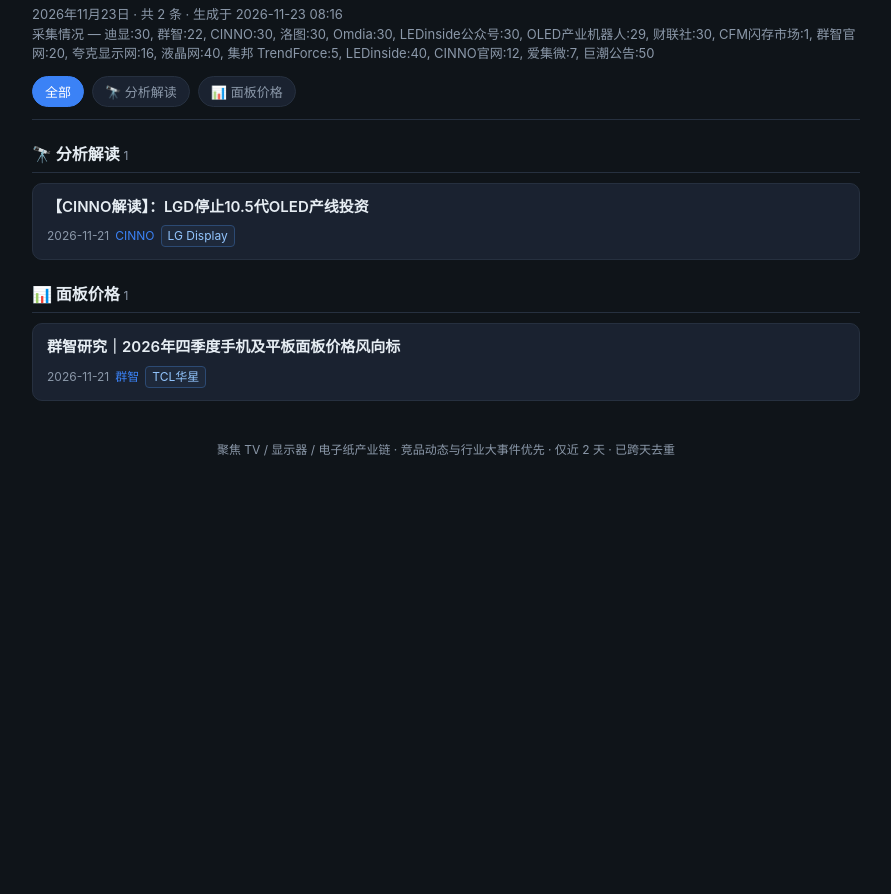
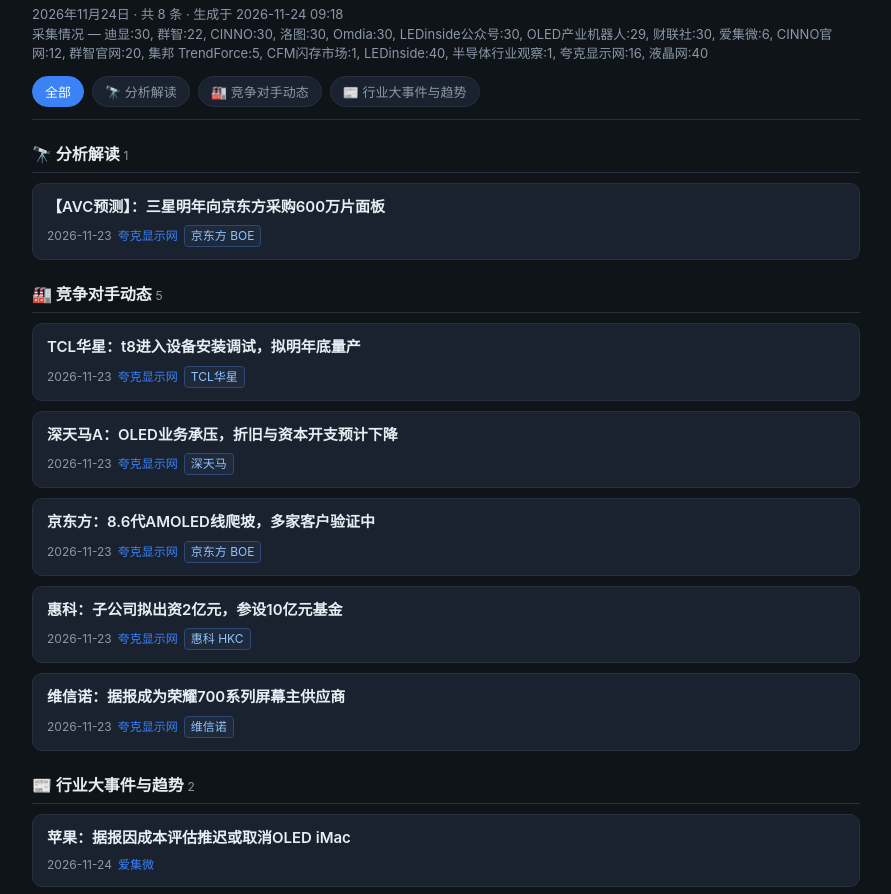
Before and after one commit to fjajdoa/display-daily-board, a plain HTML site: page index.html in a window 1280 px wide. Shown: the part 47-941 px from the top of the page, without its empty margins (194-1085 px from the left). Before the commit the page ends 800 px from the top, so only its background shows below. Drawn offline with Linux system fonts and the light colour scheme.

Commit message:
看板更新 2026-11-24 09:19

```diff
--- a/index.html
+++ b/index.html
@@ -3,7 +3,7 @@
 <head>
 <meta charset="utf-8">
 <meta name="viewport" content="width=device-width, initial-scale=1">
-<title>显示行业每日资讯 · 2026年11月23日</title>
+<title>显示行业每日资讯 · 2026年11月24日</title>
 <style>
   :root { --bg:#0f1419; --card:#1a2230; --line:#26303f; --fg:#e6edf3; --muted:#8b98a9;
            --accent:#3b82f6; --good:#16a34a; --cost:#ea580c; --demand:#dc2626; --risk:#9333ea; }
@@ -41,25 +41,54 @@
 <div class="wrap">
   <header>
     <h1>📡 显示行业每日资讯</h1>
-    <div class="sub">2026年11月23日 · 共 2 条 · 生成于 2026-11-23 08:16<br>采集情况 — 迪显:30, 群智:22, CINNO:30, 洛图:30, Omdia:30, LEDinside公众号:30, OLED产业机器人:29, 财联社:30, CFM闪存市场:1, 群智官网:20, 夸克显示网:16, 液晶网:40, 集邦 TrendForce:5, LEDinside:40, CINNO官网:12, 爱集微:7, 巨潮公告:50</div>
+    <div class="sub">2026年11月24日 · 共 8 条 · 生成于 2026-11-24 09:18<br>采集情况 — 迪显:30, 群智:22, CINNO:30, 洛图:30, Omdia:30, LEDinside公众号:30, OLED产业机器人:29, 财联社:30, 爱集微:6, CINNO官网:12, 群智官网:20, 集邦 TrendForce:5, CFM闪存市场:1, LEDinside:40, 半导体行业观察:1, 夸克显示网:16, 液晶网:40</div>
   </header>
-  <div class="filters"><button class="f active" data-f="all">全部</button><button class="f" data-f="analysis">🔭 分析解读</button><button class="f" data-f="price">📊 面板价格</button></div>
+  <div class="filters"><button class="f active" data-f="all">全部</button><button class="f" data-f="analysis">🔭 分析解读</button><button class="f" data-f="competitor">🏭 竞争对手动态</button><button class="f" data-f="event">📰 行业大事件与趋势</button></div>
 
         <section class="block" data-section="analysis">
           <h2>🔭 分析解读 <span class="count">1</span></h2>
           <div class="cards">
-            <a class="card" href="https://mp.weixin.qq.com/s/DuuHikgMkYIgPp0ETaTqxw" target="_blank" rel="noopener">
-              <div class="card-title">【CINNO解读】：LGD停止10.5代OLED产线投资</div>
-              <div class="card-meta"><span class="date">2026-11-21</span><span class="src">CINNO</span><span class="comp">LG Display</span></div>
+            <a class="card" href="http://www.quarkdisplay.com/%e8%bf%bd%e5%8a%a0boe%e8%ae%a2%e5%8d%95-%e4%b8%89%e6%98%9f%e7%94%b5%e5%ad%90%e9%87%87%e8%b4%ad%e9%9d%a2%e6%9d%bf%e7%bb%a7%e7%bb%ad%e5%8a%a0%e7%a0%81/" target="_blank" rel="noopener">
+              <div class="card-title">【AVC预测】：三星明年向京东方采购600万片面板</div>
+              <div class="card-meta"><span class="date">2026-11-23</span><span class="src">夸克显示网</span><span class="comp">京东方 BOE</span></div>
             </a></div>
         </section>
 
-        <section class="block" data-section="price">
-          <h2>📊 面板价格 <span class="count">1</span></h2>
+        <section class="block" data-section="competitor">
+          <h2>🏭 竞争对手动态 <span class="count">5</span></h2>
           <div class="cards">
-            <a class="card" href="https://mp.weixin.qq.com/s/hDvIyw8VuoA0BNQEWMAPeg" target="_blank" rel="noopener">
-              <div class="card-title">群智研究｜2026年四季度手机及平板面板价格风向标</div>
-              <div class="card-meta"><span class="date">2026-11-21</span><span class="src">群智</span><span class="comp">TCL华星</span></div>
+            <a class="card" href="http://www.quarkdisplay.com/%e6%ba%b6%e6%b6%b2%e6%b3%95oled%e5%a5%a0%e5%9f%ba%e4%ba%ba%e5%88%b0%e8%ae%bftcl%e5%8d%8e%e6%98%9f%ef%bc%8c%e8%a7%81%e8%af%81%e5%8d%b0%e5%88%b7oled%e8%bf%88%e5%90%91%e8%a7%84%e6%a8%a1%e9%87%8f%e4%ba%a7/" target="_blank" rel="noopener">
+              <div class="card-title">TCL华星：t8进入设备安装调试，拟明年底量产</div>
+              <div class="card-meta"><span class="date">2026-11-23</span><span class="src">夸克显示网</span><span class="comp">TCL华星</span></div>
+            </a>
+            <a class="card" href="http://www.quarkdisplay.com/%e6%b7%b1%e5%a4%a9%e9%a9%aca%e6%8a%ab%e9%9c%b2%e7%bb%8f%e8%90%a5%e7%8e%b0%e7%8a%b6%ef%bc%9a%e8%bd%a6%e8%bd%bd%e4%b8%9a%e5%8a%a1%e6%89%98%e5%ba%95%ef%bc%8c%e6%8a%98%e6%97%a7%e4%b8%8e%e8%b5%84%e6%9c%ac/" target="_blank" rel="noopener">
+              <div class="card-title">深天马A：OLED业务承压，折旧与资本开支预计下降</div>
+              <div class="card-meta"><span class="date">2026-11-23</span><span class="src">夸克显示网</span><span class="comp">深天马</span></div>
+            </a>
+            <a class="card" href="http://www.quarkdisplay.com/%e4%ba%ac%e4%b8%9c%e6%96%b9%e8%b6%85%e8%bf%87100x100mm%e5%b0%ba%e5%af%b8%e7%9a%8424%e5%b1%82%e7%8e%bb%e7%92%83%e5%9f%ba%e5%b0%81%e8%a3%85%e8%bd%bd%e6%9d%bf%e4%ba%a7%e5%87%ba%e5%b9%b6%e9%80%81/" target="_blank" rel="noopener">
+              <div class="card-title">京东方：8.6代AMOLED线爬坡，多家客户验证中</div>
+              <div class="card-meta"><span class="date">2026-11-23</span><span class="src">夸克显示网</span><span class="comp">京东方 BOE</span></div>
+            </a>
+            <a class="card" href="http://www.quarkdisplay.com/%e6%83%a0%e7%a7%91%e8%82%a1%e4%bb%bd%e6%8b%9f%e4%b8%8e%e4%b8%93%e4%b8%9a%e6%8a%95%e8%b5%84%e6%9c%ba%e6%9e%84%e5%85%b1%e5%90%8c%e6%8a%95%e8%b5%84%e8%ae%be%e7%ab%8b%e5%90%88%e4%bc%99%e4%bc%81%e4%b8%9a/" target="_blank" rel="noopener">
+              <div class="card-title">惠科：子公司拟出资2亿元，参设10亿元基金</div>
+              <div class="card-meta"><span class="date">2026-11-23</span><span class="src">夸克显示网</span><span class="comp">惠科 HKC</span></div>
+            </a>
+            <a class="card" href="http://www.quarkdisplay.com/%e7%bb%b4%e4%bf%a1%e8%af%ba%e6%88%90%e4%b8%ba%e8%8d%a3%e8%80%80700%e7%b3%bb%e5%88%97%e5%b1%8f%e5%b9%95%e4%b8%bb%e4%be%9b%e5%ba%94%e5%95%86/" target="_blank" rel="noopener">
+              <div class="card-title">维信诺：据报成为荣耀700系列屏幕主供应商</div>
+              <div class="card-meta"><span class="date">2026-11-23</span><span class="src">夸克显示网</span><span class="comp">维信诺</span></div>
+            </a></div>
+        </section>
+
+        <section class="block" data-section="event">
+          <h2>📰 行业大事件与趋势 <span class="count">2</span></h2>
+          <div class="cards">
+            <a class="card" href="https://www.laoyaoba.com/n/1145030" target="_blank" rel="noopener">
+              <div class="card-title">苹果：据报因成本评估推迟或取消OLED iMac</div>
+              <div class="card-meta"><span class="date">2026-11-24</span><span class="src">爱集微</span></div>
+            </a>
+            <a class="card" href="https://mp.weixin.qq.com/s/zKQ_lm1Py1o4y9Sk9FWaJQ" target="_blank" rel="noopener">
+              <div class="card-title">木林森：拟投22.5亿元，建设芯片封测等项目</div>
+              <div class="card-meta"><span class="date">2026-11-23</span><span class="src">LEDinside公众号</span></div>
             </a></div>
         </section>
   <footer>聚焦 TV / 显示器 / 电子纸产业链 · 竞品动态与行业大事件优先 · 仅近 2 天 · 已跨天去重</footer>
```
